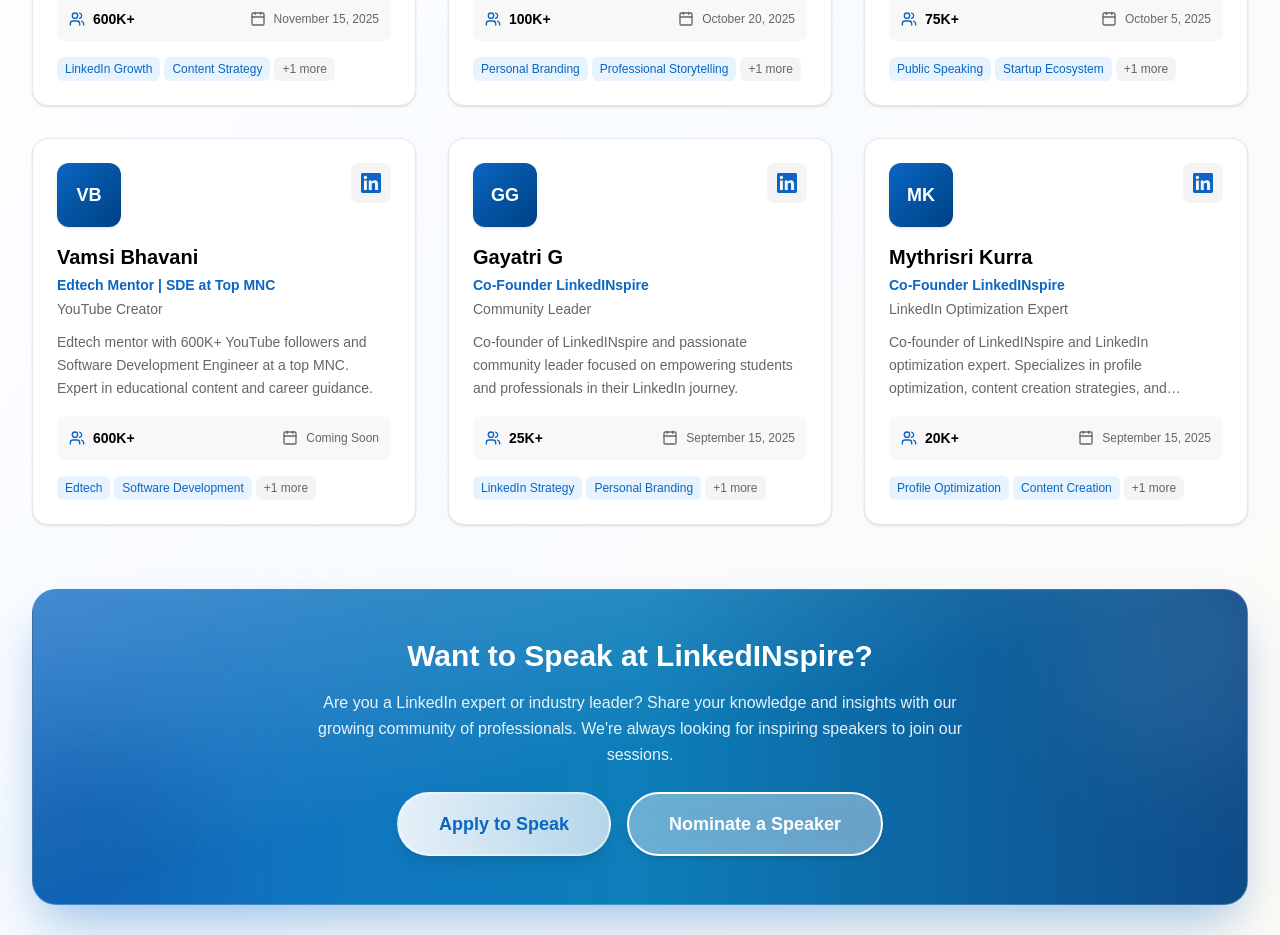
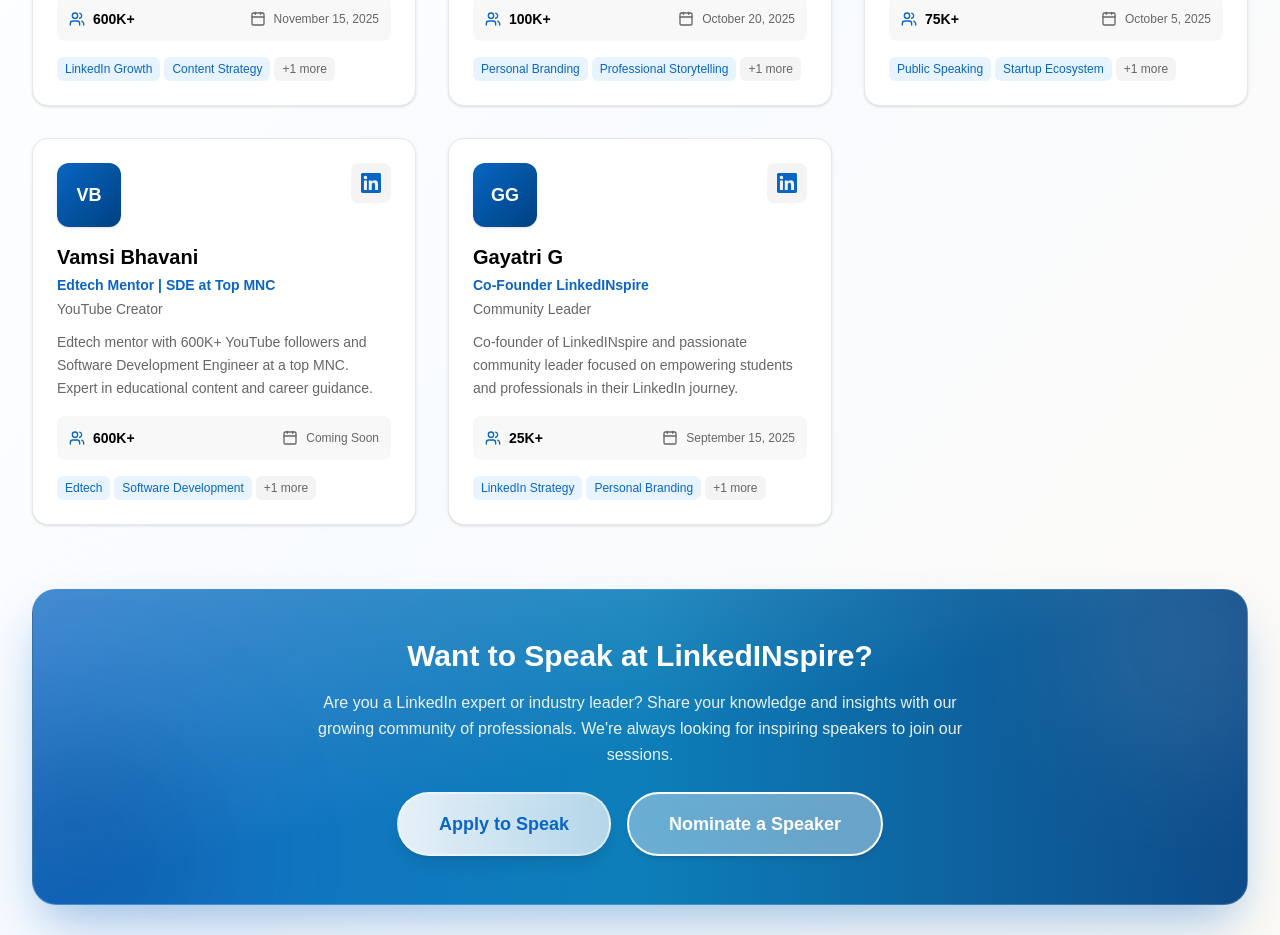
Before and after one commit to gayatri192005/linkedinspire, a Next.js app: page / in a window 1280 px wide. Shown: the part 4620-5555 px from the top of the page. Built offline with nearby package versions, Linux system fonts and the light colour scheme; no server answers; a web font is replaced by a local one.

Commit message:
Remove Mythrisri speaker profile

```diff
--- a/src/components/sections/SpeakersSection.tsx
+++ b/src/components/sections/SpeakersSection.tsx
@@ -72,19 +72,6 @@ export default function SpeakersSection() {
       sessionDate: 'September 15, 2025',
       featured: false
     },
-    {
-      id: 6,
-      name: 'Mythrisri Kurra',
-      title: 'Co-Founder LinkedINspire',
-      company: 'LinkedIn Optimization Expert',
-      followers: '20K+',
-      expertise: ['Profile Optimization', 'Content Creation', 'LinkedIn Algorithm'],
-      description: 'Co-founder of LinkedINspire and LinkedIn optimization expert. Specializes in profile optimization, content creation strategies, and understanding the LinkedIn algorithm.',
-      image: '/images/speakers/mythrisri.jpg',
-      linkedin: 'https://www.linkedin.com/in/mythrisri-kurra/',
-      sessionDate: 'September 15, 2025',
-      featured: false
-    }
   ]
 
   return (
```
